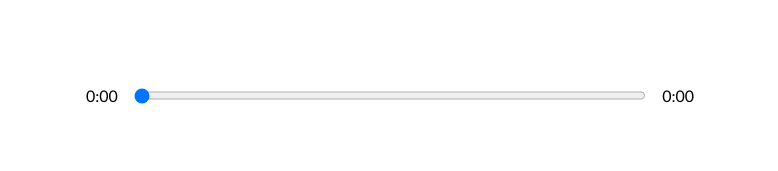
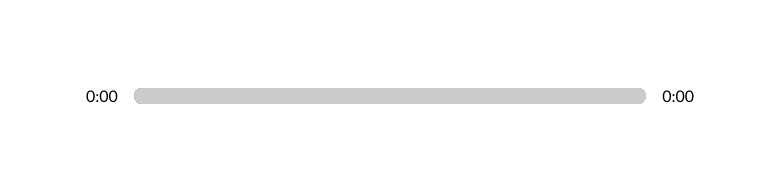
Before and after one commit to n1ckk007/react-music-player, a React (Create React App) app: page / in a window 1280 px wide. Shown: the part 490-661 px from the top of the page, without its empty margins (250-1028 px from the left). Built offline with nearby package versions, Linux system fonts and the light colour scheme.

Commit message:
added auto skip at end of song and styled slider

```diff
--- a/src/components/controls/Controls.js
+++ b/src/components/controls/Controls.js
@@ -75,11 +75,23 @@
     // setSongInfo({ ...songInfo, currentTime: e.target.value });
   };
 
+  const songEndHandler = async () => {
+    let currentIndex = songs.findIndex((song) => song.id === currentSong.id);
+    await setCurrentSong(songs[(currentIndex + 1) % songs.length]);
+    return;
+  };
+
   return (
     <div className="controls-container">
       <div className="time-control">
         {/* envoke the getTime func and pass down current time */}
         <p>{getTime(songInfo.currentTime)}</p>
+        <div
+          className="track"
+          style={{
+            background: `linear-gradient(to right, ${currentSong.color[0]}, ${currentSong.color[1]})`,
+          }}
+        >
           <input
             min={0}
             // add a default value to prevent the NaN error; song duration or 0
@@ -89,6 +101,15 @@
             // everytime we move slider this event will run
             onChange={dragHandler}
           />
+          <div
+            className="animate-track"
+            style={{
+              transform: `translateX(${
+                (songInfo.currentTime / songInfo.duration) * 100
+              }%)`,
+            }}
+          ></div>
+        </div>
         <p>{getTime(songInfo.duration || 0)}</p>
       </div>
       <div className="play-control">
@@ -118,6 +139,8 @@
         onLoadedMetadata={timeUpdateHandler}
         ref={audioRef}
         src={currentSong.audio}
+        // runs this when the song ends
+        onEnded={songEndHandler}
       ></audio>
     </div>
   );
--- a/src/components/controls/Controls.scss
+++ b/src/components/controls/Controls.scss
@@ -9,10 +9,39 @@
 .time-control {
   width: 50%;
   display: flex;
+  align-items: center;
 
   input {
     width: 100%;
-    padding: 1rem 0;
+    -webkit-appearance: none;
+    cursor: pointer;
+    background: transparent;
+  }
+  input[type="range"]:focus {
+    outline: none;
+  }
+  input[type="range"]::-webkit-slider-thumb {
+    -webkit-appearance: none;
+    height: 16px;
+    width: 16px;
+  }
+  .track {
+    width: 100%;
+    height: 1rem;
+    position: relative;
+    border-radius: 1rem;
+    overflow: hidden;
+  }
+
+  .animate-track {
+    background: rgb(204, 204, 204);
+    width: 100%;
+    height: 100%;
+    position: absolute;
+    top: 0;
+    left: 0;
+    // allows u to point/drag even tho the div is ontop
+    pointer-events: none;
   }
 
   p {
```
Lines whose indentation alone changed are shown as unchanged.
